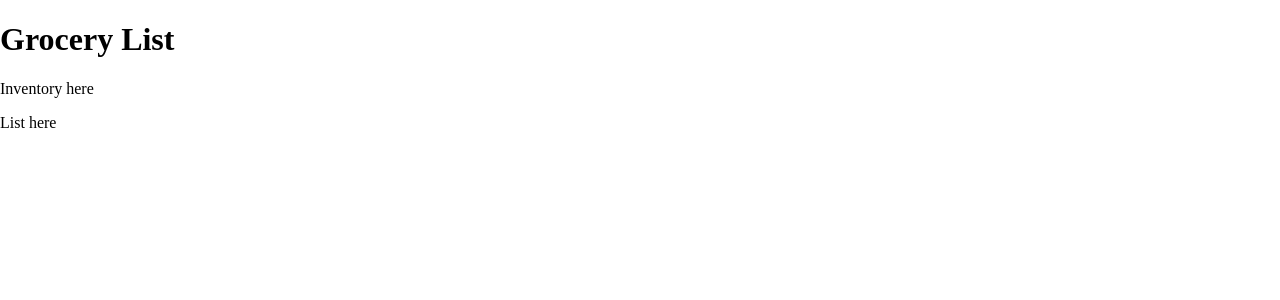
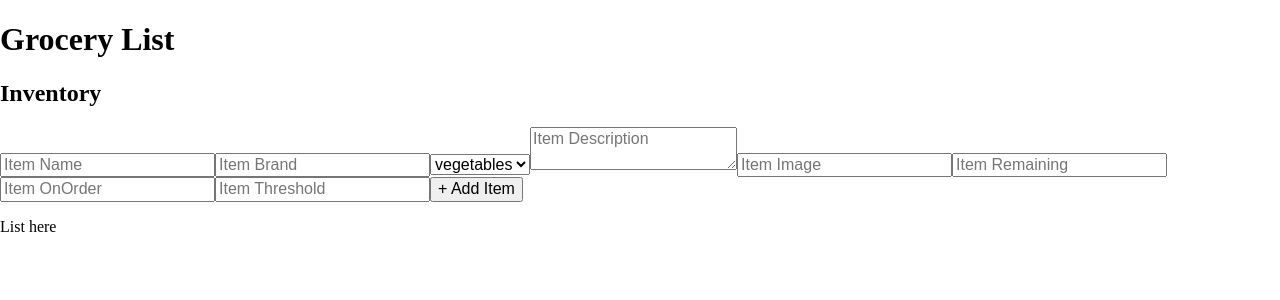
Before and after one commit to DeanGilewicz/grocery-list-react, a React (Create React App) app: page /grocerylist/1 in a window 1280 px wide. Shown: the top 300 px of the page. Built offline with nearby package versions, Linux system fonts and the light colour scheme.

Commit message:
grocery item form component - create component and hook up inputs to component method

```diff
--- /dev/null
+++ b/src/components/AddGroceryItemForm.js
@@ -0,0 +1,44 @@
+import React, { Component } from 'react';
+
+class AddGroceryItemForm extends Component {
+
+	createItem(e) {
+		e.preventDefault();
+		const item = {
+			name: this.name.value,
+			brand: this.brand.value,
+			type: this.type.value,
+			description: this.description.value,
+			image: this.image.value,
+			remaining: this.remaining.value,
+			onOrder: this.onOrder.value,
+			threshold: this.threshold.value
+		}
+		// console.log(item);
+	}
+
+	render() {
+		return (
+			<form action="" className="item-edit" onSubmit={ (e) => {this.createItem(e)} }>
+				<input type="text" name="name" placeholder="Item Name" ref={ (input) => {this.name = input} } />
+				<input type="text" name="brand" placeholder="Item Brand" ref={ (input) => {this.brand = input} } />
+				<select name="type" id="" ref={ (input) => {this.type = input} }>
+					<option value="vegetables">vegetables</option>
+					<option value="grains">grains</option>
+					<option value="fruit">fruit</option>
+					<option value="dairy">dairy</option>
+					<option value="oils">oils</option>
+					<option value="proteins">proteins</option>
+				</select>
+				<textarea placeholder="Item Description" ref={ (input) => {this.description = input} }></textarea>
+				<input type="text" name="image" placeholder="Item Image" ref={ (input) => {this.image = input} } />
+				<input type="text" name="remaining" placeholder="Item Remaining" ref={ (input) => {this.remaining = input} } />
+				<input type="text" name="onOrder" placeholder="Item OnOrder" ref={ (input) => {this.onOrder = input} } />
+				<input type="text" name="threshold" placeholder="Item Threshold" ref={ (input) => {this.threshold = input} } />
+				<button type="submit">+ Add Item</button>
+			</form>
+		)
+	}
+}
+
+export default AddGroceryItemForm;
--- a/src/components/Inventory.js
+++ b/src/components/Inventory.js
@@ -1,9 +1,13 @@
 import React, { Component } from 'react';
+import AddGroceryItemForm from './AddGroceryItemForm';
 
 class Inventory extends Component {
 	render () {
 		return (
-			<p>Inventory here</p>
+			<div>
+				<h2>Inventory</h2>
+				<AddGroceryItemForm />
+			</div>
 		)
 	}
 }
```
